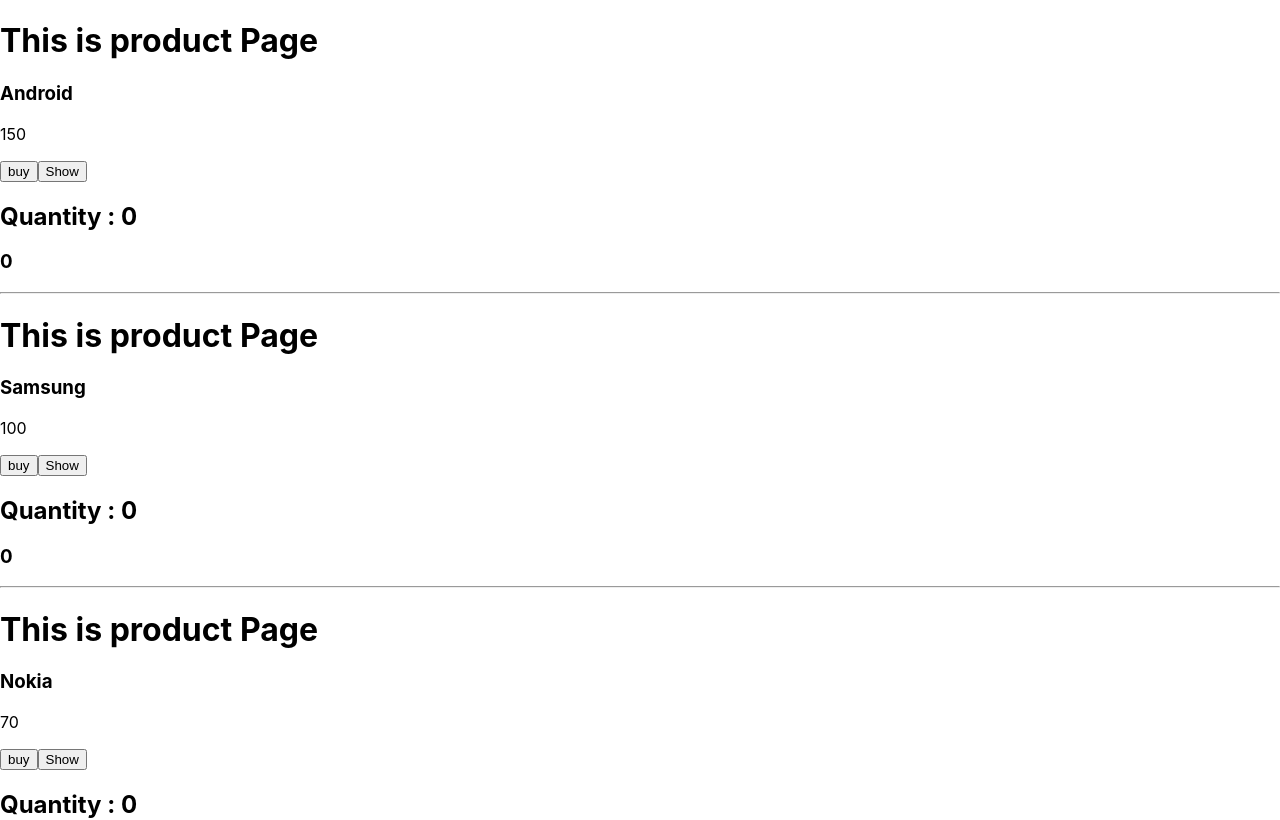
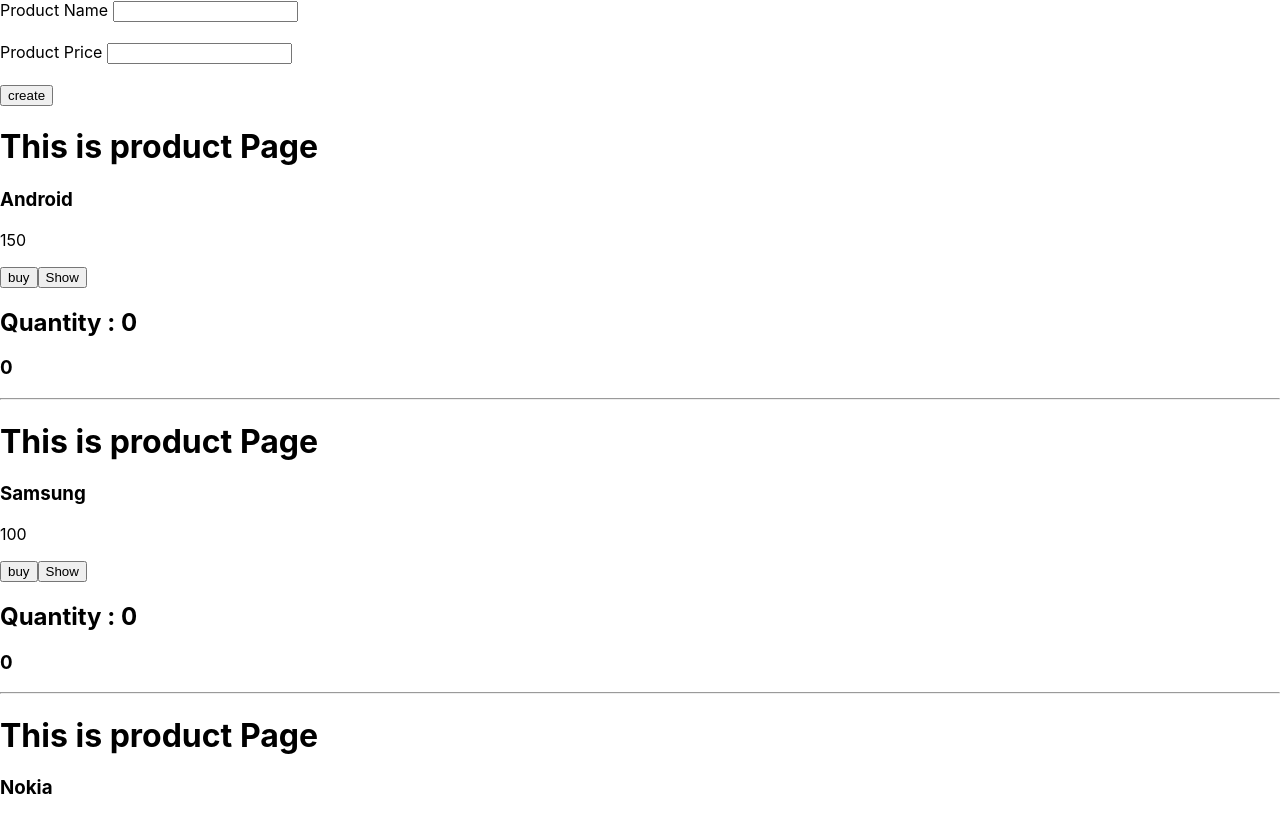
Before and after one commit to Furqan859/react-practise--12, a React (Create React App) app: page / in a window 1280 px wide. Shown: the top 820 px of the page. Built offline with nearby package versions, Linux system fonts and the light colour scheme.

Commit message:
I will create a input to get a data add in product list

```diff
--- a/src/App.js
+++ b/src/App.js
@@ -1,6 +1,7 @@
 import React, {useState} from "react";
 import Products from "./component/Products";
 import Total from "./component/Total";
+import ProductForm from "./component/ProductForm";
 
 
 
@@ -24,8 +25,14 @@
      alert("you selected " + name)
  }
 
+ const addProducts = (product) => {
+   setProducts([...products , product])
+
+ }
+
     return(
                   <div>
+                      <ProductForm index={products.length + 1} onCreate={addProducts}/>
                       {products.map((p) =>  (
 
                       < Products
--- /dev/null
+++ b/src/component/ProductForm.js
@@ -0,0 +1,20 @@
+import {useState} from "react";
+
+const ProductForm = ({onCreate, index}) => {
+    const [name , setName] = useState("");
+    const [price , setPrice] = useState(0)
+    const createProduct = (event) => {
+        event.preventDefault();
+        // alert("name " + name + " and " + price +" price ")
+        const product = {name, price, id:index}
+        onCreate(product);
+    }
+    return(<form>
+        <label>Product Name </label>
+        <input type="text" onChange={(e)=>setName(e.target.value)}/> <br/><br/>
+        <label>Product Price </label>
+        <input type="number" onChange={(e)=>setPrice(e.target.value)}/><br/><br/>
+        <button onClick={createProduct}>create</button>
+    </form>)
+}
+export default ProductForm
--- a/src/component/Products.js
+++ b/src/component/Products.js
@@ -1,5 +1,4 @@
 import React , {useState} from "react";
-import Total from "./Total";
 const Products = ({price, name , onShow , calc}) => {
     const [quantity , setQuantity] = useState(0);
 
```
